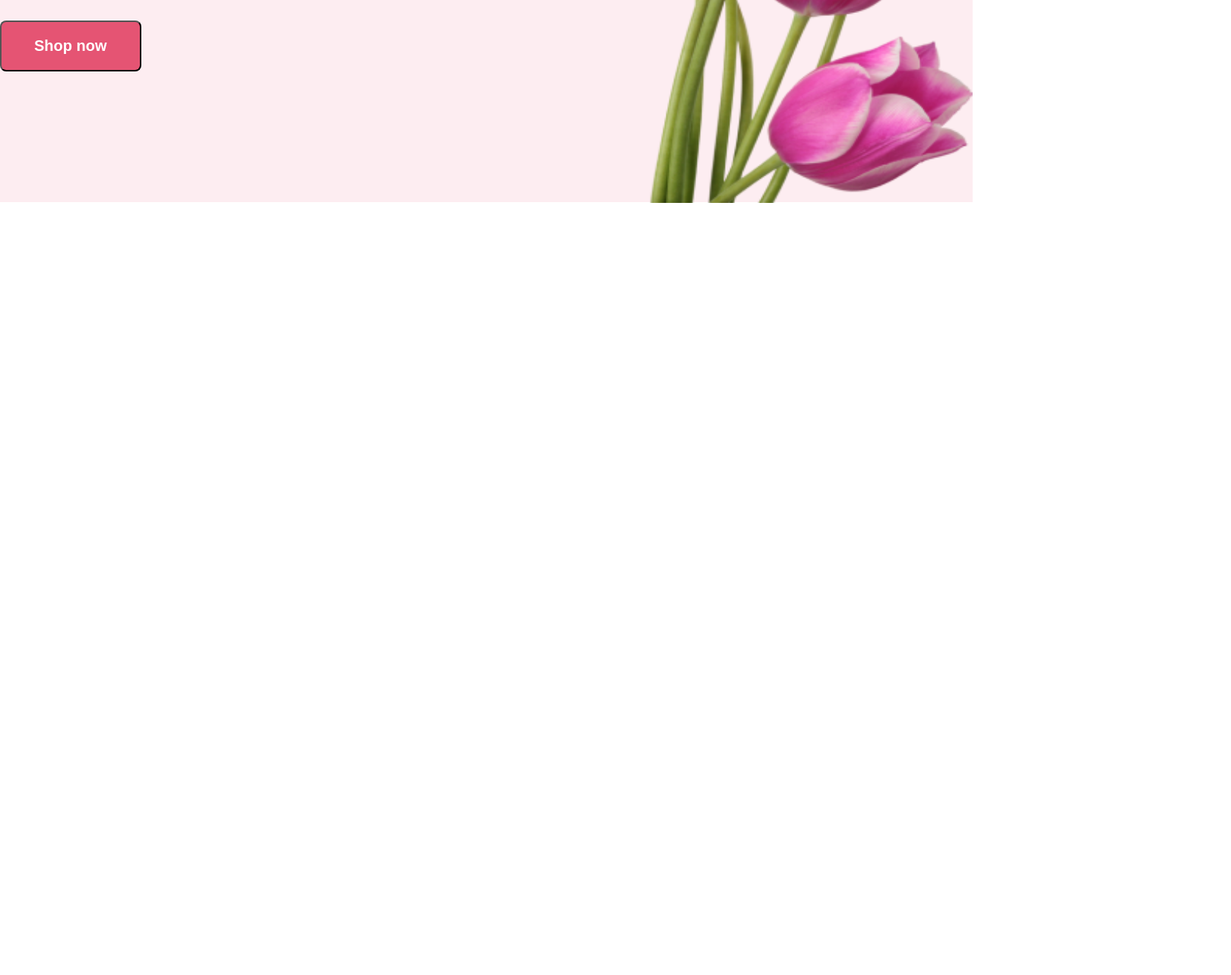
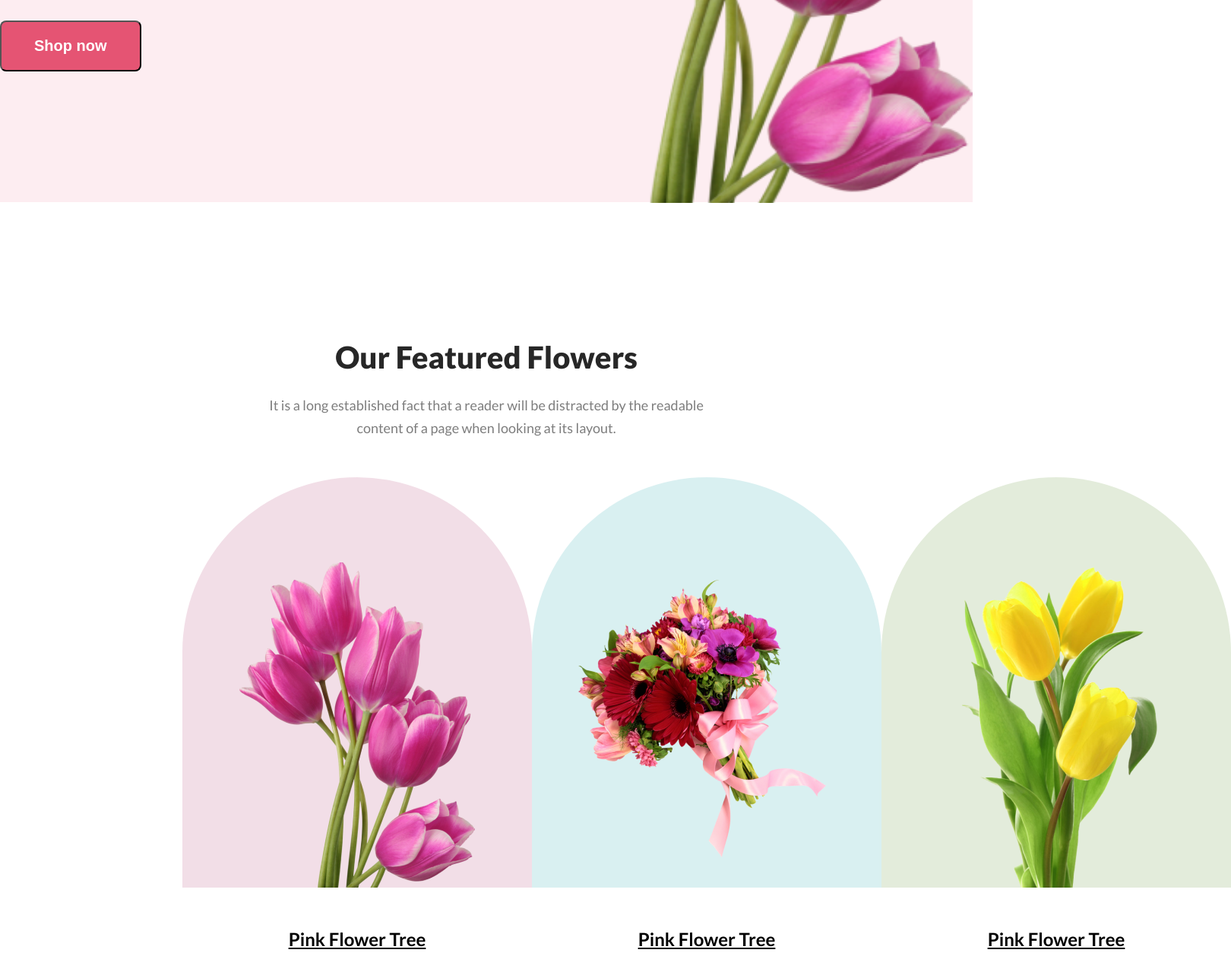
Before and after one commit to Jahid-Hossan/first-assignment, a plain HTML site: page index.html in a window 1280 px wide. Shown: the part 584-1867 px from the top of the page at 76% size, 1620 px wide, since content can reach past the window. Before the commit the page ends 851 px from the top, so only its background shows below. Drawn offline with Linux system fonts and the light colour scheme.

Commit message:
flower section done

```diff
--- a/index.html
+++ b/index.html
@@ -30,6 +30,43 @@
             </div>
         </div>
     </header>
+    <!-- this is content section -->
+    <section>
+        <div>
+            <div class="content-head">
+                <h3 class="wlc">Our Featured Flowers</h3>
+                <p class="wlctypo">It is a long established fact that a reader will be distracted by the readable
+                    content of a page when looking at its layout.</p>
+            </div>
+            <div>
+                <div class="third">
+                    <div class="boxes">
+                        <div class="box first">
+                            <img class="pngone" src="./Flower Asset/pngwing 6.png" alt="">
+                        </div>
+                        <h6 class="desc">Pink Flower Tree</h6>
+
+                    </div>
+                    <div class="boxes">
+                        <div class="box sec">
+                            <img class="pngtwo" src="./Flower Asset/pngwing 5.png" alt="">
+                        </div>
+                        <h6 class="desc">Pink Flower Tree</h6>
+                    </div>
+                    <div class="boxes">
+                        <div class="box trd">
+                            <img class="pngthree" src="./Flower Asset/pngwing 7.png" alt="">
+                        </div>
+                        <h6 class="desc">Pink Flower Tree</h6>
+                    </div>
+                </div>
+
+
+            </div>
+        </div>
+    </section>
+
+
 </body>
 
 </html>
--- a/style.css
+++ b/style.css
@@ -6,6 +6,15 @@
 /* Shared style */
 body {
     font-family: 'lato';
+
+
+}
+
+.wlc {
+    color: #272727;
+    font-family: Lato;
+    font-size: 80px;
+    font-weight: 800;
 
 }
 
@@ -18,6 +27,17 @@ body {
     font-weight: 700;
 }
 
+.wlctypo {
+    margin: 30px 0;
+    color: rgba(39, 39, 39, 0.60);
+    font-size: 18px;
+    font-weight: 400;
+    line-height: 30px;
+}
+
+
+
+/* single style */
 .home {
     display: flex;
     height: 850px;
@@ -31,21 +51,9 @@ body {
     word-wrap: break-word;
 }
 
-.wlctypo {
-    margin: 30px 0;
-    color: rgba(39, 39, 39, 0.60);
-    font-size: 18px;
-    font-weight: 400;
-    line-height: 30px;
-}
 
-.wlc {
-    color: #272727;
-    font-family: Lato;
-    font-size: 80px;
-    font-weight: 800;
 
-}
+
 
 .wlcpic {
     width: 635px;
@@ -53,3 +61,86 @@ body {
     margin-bottom: -54px;
 
 }
+
+.content-head {
+    display: block;
+    text-align: center;
+    margin-top: 180px;
+
+}
+
+.content-head>h3 {
+    font-size: 40px;
+    margin-bottom: 24px;
+
+}
+
+.content-head>p {
+    width: 600px;
+    margin: auto;
+    word-wrap: break-word;
+
+}
+
+.third {
+    display: flex;
+    justify-content: space-between;
+    margin: 50px 240px 30px;
+
+}
+
+div.box {
+    width: 460px;
+    height: 540px;
+    border-radius: 300px 300px 0px 0px;
+    margin-bottom: 50px;
+    display: flex;
+ align-items: center;
+ justify-content: center;
+
+}
+
+.first {
+    border-radius: 300px 300px 0px 0px;
+    background: rgba(167, 33, 98, 0.15);
+
+
+}
+
+.sec {
+    border-radius: 300px 300px 0px 0px;
+    background: rgba(5, 151, 160, 0.15);
+}
+
+.trd {
+    border-radius: 300px 300px 0px 0px;
+    background: rgba(71, 125, 17, 0.15);
+
+}
+
+.pngone{
+    width: 310px;
+    height: 428px;
+    margin-bottom: -112px;
+
+}
+.pngtwo{
+    width: 370px;
+    height: 370px;
+    margin-bottom: -90px;
+}
+.pngthree{
+    width: 314px;
+    height: 471px;
+    margin-bottom: -68px
+}
+
+.desc {
+    Copy
+color: #272727;
+text-align: center;
+font-size: 24px;
+font-weight: 700;
+line-height: 35px;
+text-decoration-line: underline;
+}
```
